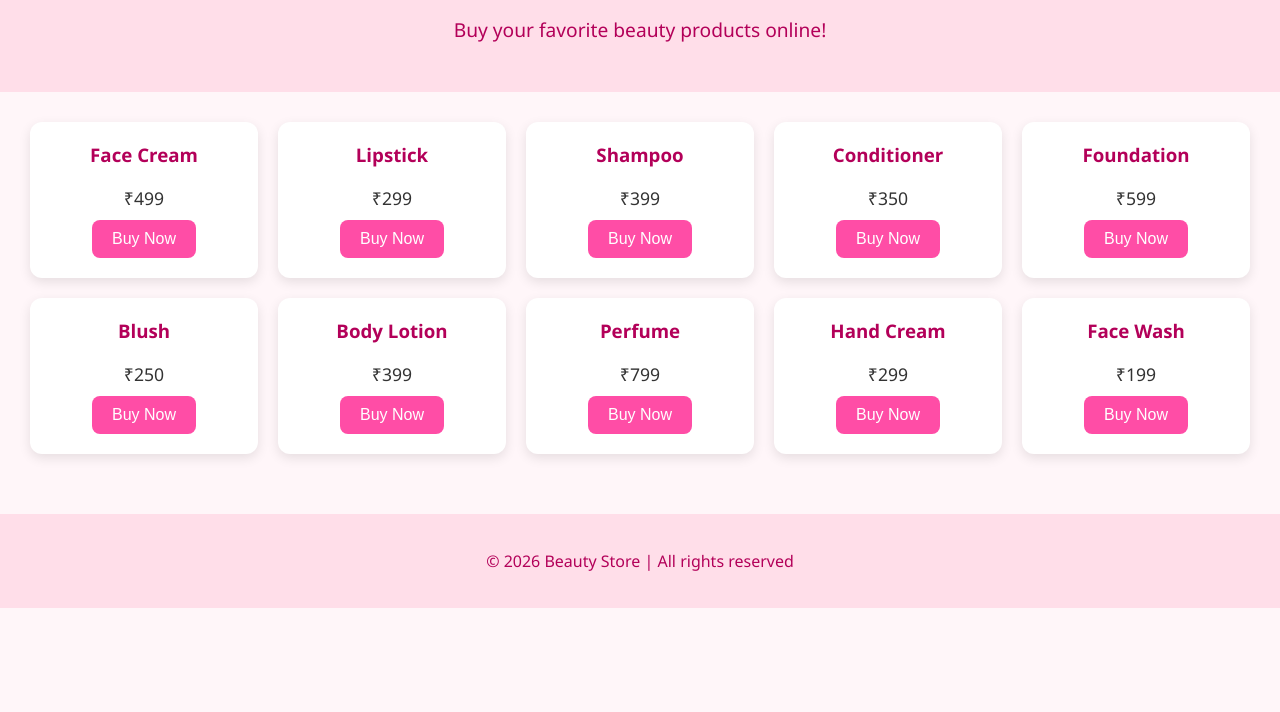
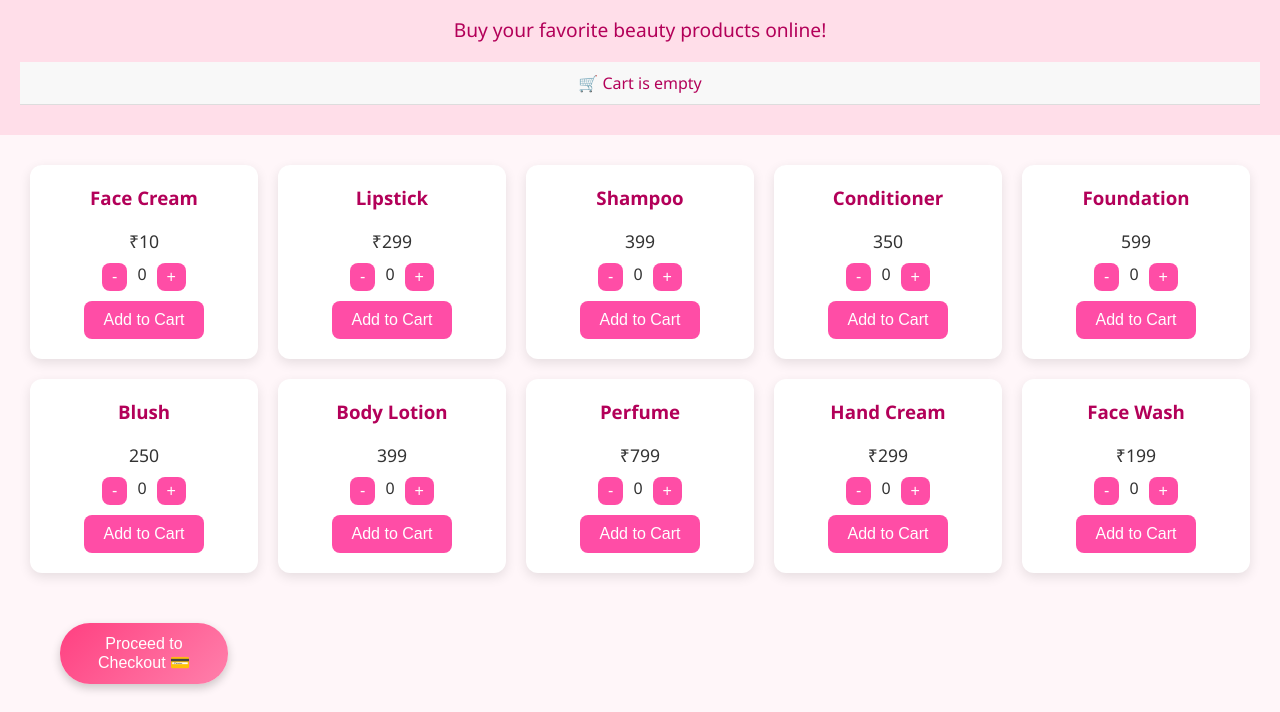
Before and after one commit to lohit777/beauty-products, a website: page public/index.html in a window 1280 px wide. Shown: the part 88-800 px from the top of the page. Drawn offline with Linux system fonts and the light colour scheme.

Commit message:
Added cart changes

```diff
--- a/public/index.html
+++ b/public/index.html
@@ -10,6 +10,9 @@
   <header>
     <h1>✨ Beauty Store ✨</h1>
     <p>Buy your favorite beauty products online!</p>
+    <div id="cart-message" class="cart-message">
+        🛒 Cart is empty
+    </div>
   </header>
 
   <main class="product-grid">
@@ -17,97 +20,243 @@
     <!-- Product Cards -->
     <div class="product-card">
         <h3>Face Cream</h3>
-      <p>₹499</p>
-      <button onclick="buy(499)">Buy Now</button>
+        <p>₹10</p>
+
+        <div class="qty">
+          <button onclick="changeQty('face', -1)">-</button>
+          <span id="qty-face">0</span>
+          <button onclick="changeQty('face', 1)">+</button>
+        </div>
+
+        <button onclick="addToCart('Face Cream', 10, 'face')">Add to Cart</button>
       </div>
 
     <div class="product-card">
         <h3>Lipstick</h3>
         <p>₹299</p>
-      <button onclick="buy(299)">Buy Now</button>
+
+        <div class="qty">
+          <button onclick="changeQty('lipstick', -1)">-</button>
+          <span id="qty-lipstick">0</span>
+          <button onclick="changeQty('lipstick', 1)">+</button>
         </div>
 
+        <button onclick="addToCart('Lipstick', 299, 'lipstick')">Add to Cart</button>
+      </div>
       <div class="product-card">
         <h3>Shampoo</h3>
-      <p>₹399</p>
-      <button onclick="buy(399)">Buy Now</button>
+        <p>399</p>
+
+        <div class="qty">
+          <button onclick="changeQty('shampoo', -1)">-</button>
+          <span id="qty-shampoo">0</span>
+          <button onclick="changeQty('shampoo', 1)">+</button>
+        </div>
+
+        <button onclick="addToCart('Shampoo', 399, 'shampoo')">Add to Cart</button>
       </div>
 
       <div class="product-card">
         <h3>Conditioner</h3>
-      <p>₹350</p>
-      <button onclick="buy(350)">Buy Now</button>
+        <p>350</p>
+
+        <div class="qty">
+          <button onclick="changeQty('conditioner', -1)">-</button>
+          <span id="qty-conditioner">0</span>
+          <button onclick="changeQty('conditioner', 1)">+</button>
         </div>
 
+        <button onclick="addToCart('Conditioner', 350, 'conditioner')">Add to Cart</button>
+      </div>
       <div class="product-card">
         <h3>Foundation</h3>
-      <p>₹599</p>
-      <button onclick="buy(599)">Buy Now</button>
+        <p>599</p>
+
+        <div class="qty">
+          <button onclick="changeQty('foundation', -1)">-</button>
+          <span id="qty-foundation">0</span>
+          <button onclick="changeQty('foundation', 1)">+</button>
+        </div>
+
+        <button onclick="addToCart('Foundation', 599, 'foundation')">Add to Cart</button>
       </div>
 
       <div class="product-card">
         <h3>Blush</h3>
-      <p>₹250</p>
-      <button onclick="buy(250)">Buy Now</button>
+        <p>250</p>
+
+        <div class="qty">
+          <button onclick="changeQty('blush', -1)">-</button>
+          <span id="qty-blush">0</span>
+          <button onclick="changeQty('blush', 1)">+</button>
+        </div>
+
+        <button onclick="addToCart('Blush', 250, 'blush')">Add to Cart</button>
       </div>
 
       <div class="product-card">
         <h3>Body Lotion</h3>
-      <p>₹399</p>
-      <button onclick="buy(399)">Buy Now</button>
+        <p>399</p>
+
+        <div class="qty">
+          <button onclick="changeQty('bodylotion', -1)">-</button>
+          <span id="qty-bodylotion">0</span>
+          <button onclick="changeQty('bodylotion', 1)">+</button>
+        </div>
+
+        <button onclick="addToCart('Body Lotion', 399, 'bodylotion')">Add to Cart</button>
       </div>
 
       <div class="product-card">
         <h3>Perfume</h3>
         <p>₹799</p>
-      <button onclick="buy(799)">Buy Now</button>
+
+        <div class="qty">
+          <button onclick="changeQty('perfume', -1)">-</button>
+          <span id="qty-perfume">0</span>
+          <button onclick="changeQty('perfume', 1)">+</button>
+        </div>
+
+        <button onclick="addToCart('Perfume', 799, 'perfume')">Add to Cart</button>
       </div>
 
       <div class="product-card">
         <h3>Hand Cream</h3>
         <p>₹299</p>
-      <button onclick="buy(299)">Buy Now</button>
+
+        <div class="qty">
+          <button onclick="changeQty('handcream', -1)">-</button>
+          <span id="qty-handcream">0</span>
+          <button onclick="changeQty('handcream', 1)">+</button>
         </div>
 
+        <button onclick="addToCart('Hand Cream', 299, 'handcream')">Add to Cart</button>
+      </div>
       <div class="product-card">
         <h3>Face Wash</h3>
         <p>₹199</p>
-      <button onclick="buy(199)">Buy Now</button>
+
+        <div class="qty">
+          <button onclick="changeQty('facewash', -1)">-</button>
+          <span id="qty-facewash">0</span>
+          <button onclick="changeQty('facewash', 1)">+</button>
         </div>
 
+        <button onclick="addToCart('Face Wash', 199, 'facewash')">Add to Cart</button>
+      </div>
+
+      <div style="text-align:center; margin:30px;">
+        <button class="checkout-btn" onclick="checkout()">
+          Proceed to Checkout 💳
+        </button>
+      </div>
   </main>
-
+  <div id="success-box" class="success-box" style="display:none;">
+    <h2>✅ Payment Successful!</h2>
+    <p id="payment-details"></p>
+    <button onclick="goHome()">Continue Shopping</button>
+  </div>
   <footer>
     <p>© 2026 Beauty Store | All rights reserved</p>
   </footer>
 
   <script>
-    async function buy(price) {
-      console.log("Buy button clicked, price:", price);
+    let cart = [];
+
+    function changeQty(id, change) {
+  const qtyElement = document.getElementById("qty-" + id);
+  let qty = parseInt(qtyElement.innerText);
+
+  qty += change;
+
+  // prevent negative
+  if (qty < 0) qty = 0;
+
+  qtyElement.innerText = qty;
+}
+
+function addToCart(name, price, id) {
+  const qty = parseInt(document.getElementById("qty-" + id).innerText);
+
+  if (qty === 0) {
+    showMessage("⚠️ Please select quantity first");
+    return;
+  }
+
+  const existing = cart.find(item => item.name === name);
+
+  if (existing) {
+    existing.qty += qty;
+  } else {
+    cart.push({ name, price, qty });
+  }
+
+  // update message
+  updateCartMessage();
+
+  // reset qty
+  document.getElementById("qty-" + id).innerText = 0;
+}
+function updateCartMessage() {
+  let totalItems = 0;
+
+  cart.forEach(item => {
+    totalItems += item.qty;
+  });
+
+  document.getElementById("cart-message").innerText =
+    `🛒 ${totalItems} item(s) added to cart`;
+}
+
+function showMessage(msg) {
+  document.getElementById("cart-message").innerText = msg;
+}
+
+    async function checkout() {
+      if (cart.length === 0) {
+        alert("Cart is empty!");
+        return;
+      }
+
+      let total = 0;
+      cart.forEach(item => {
+        total += item.price * item.qty;
+      });
+
       const res = await fetch("/create-order", {
         method: "POST",
-        headers: { "Content-Type": "application/json" },
-        body: JSON.stringify({ amount: price })
+        headers: {
+          "Content-Type": "application/json"
+        },
+        body: JSON.stringify({ amount: total })
       });
+
       const order = await res.json();
-      console.log(order);
 
       const options = {
-        key: "rzp_test_SUjeFrZaRP0g8W", // Replace with your Razorpay test/live key_id
+        key: "rzp_live_SVJmHc21qZLR1y",
         amount: order.amount,
         currency: "INR",
         order_id: order.id,
         name: "Beauty Store",
-        handler: function () {
-          alert("Payment successful!");
-          window.location.href = "/success.html";
+
+        handler: function (response) {
+          document.getElementById("success-box").style.display = "block";
+
+          document.getElementById("payment-details").innerText =
+            "Payment ID: " + response.razorpay_payment_id +
+            "\nTotal Paid: ₹" + total;
+
+          cart = []; // clear cart
         }
       };
 
       const rzp = new Razorpay(options);
       rzp.open();
     }
+    function goHome() {
+  document.getElementById("success-box").style.display = "none";
+}
   </script>
-
 </body>
 </html>
--- a/public/style.css
+++ b/public/style.css
@@ -79,3 +79,66 @@ body {
     color: #b30059;
     margin-top: 30px;
   }
+
+  .success-box {
+    position: fixed;
+    top: 50%;
+    left: 50%;
+    transform: translate(-50%, -50%);
+    background: #fff;
+    padding: 30px;
+    border-radius: 10px;
+    text-align: center;
+    box-shadow: 0 0 20px rgba(0,0,0,0.2);
+    z-index: 1000;
+  }
+
+  .success-box h2 {
+    color: green;
+  }
+
+  .success-box button {
+    margin-top: 15px;
+    padding: 10px 20px;
+    background: #ff4081;
+    color: white;
+    border: none;
+    border-radius: 5px;
+    cursor: pointer;
+  }
+
+  .qty {
+    display: flex;
+    gap: 10px;
+    justify-content: center;
+    margin: 10px 0;
+  }
+
+  .qty button {
+    padding: 5px 10px;
+    cursor: pointer;
+  }
+
+  .cart-message {
+    text-align: center;
+    background: #f8f8f8;
+    padding: 10px;
+    font-weight: 500;
+    border-bottom: 1px solid #ddd;
+  }
+
+  .checkout-btn {
+    background: linear-gradient(135deg, #ff4081, #ff80ab);
+    color: white;
+    padding: 12px 30px;
+    font-size: 16px;
+    border: none;
+    border-radius: 30px;
+    cursor: pointer;
+    box-shadow: 0 4px 10px rgba(0,0,0,0.2);
+    transition: 0.3s;
+  }
+
+  .checkout-btn:hover {
+    transform: scale(1.05);
+  }
--- a/server.js
+++ b/server.js
@@ -9,8 +9,8 @@ app.use(cors());
 app.use(express.static("public"));
 
 const razorpay = new Razorpay({
-  key_id: "rzp_test_SUjeFrZaRP0g8W",
-  key_secret: "J58e7UTsAsgPTpyeHh49f1no"
+  key_id: "rzp_live_SVJmHc21qZLR1y",
+  key_secret: "2EoJS3zdiaanq19aNsBFMncX"
 });
 
 // Create Order
```
Also changed, not shown: package.json (+25 -6 lines), 1 other file. Lines whose indentation alone changed are shown as unchanged.
